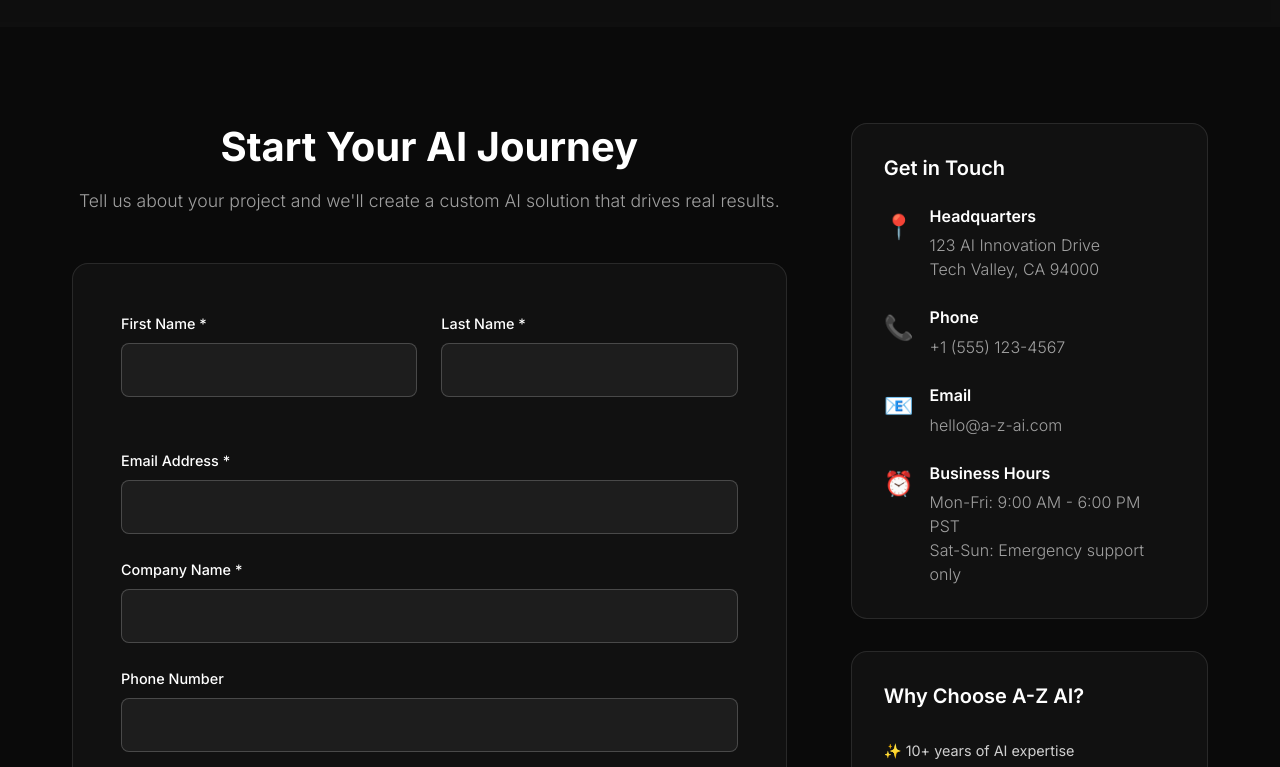
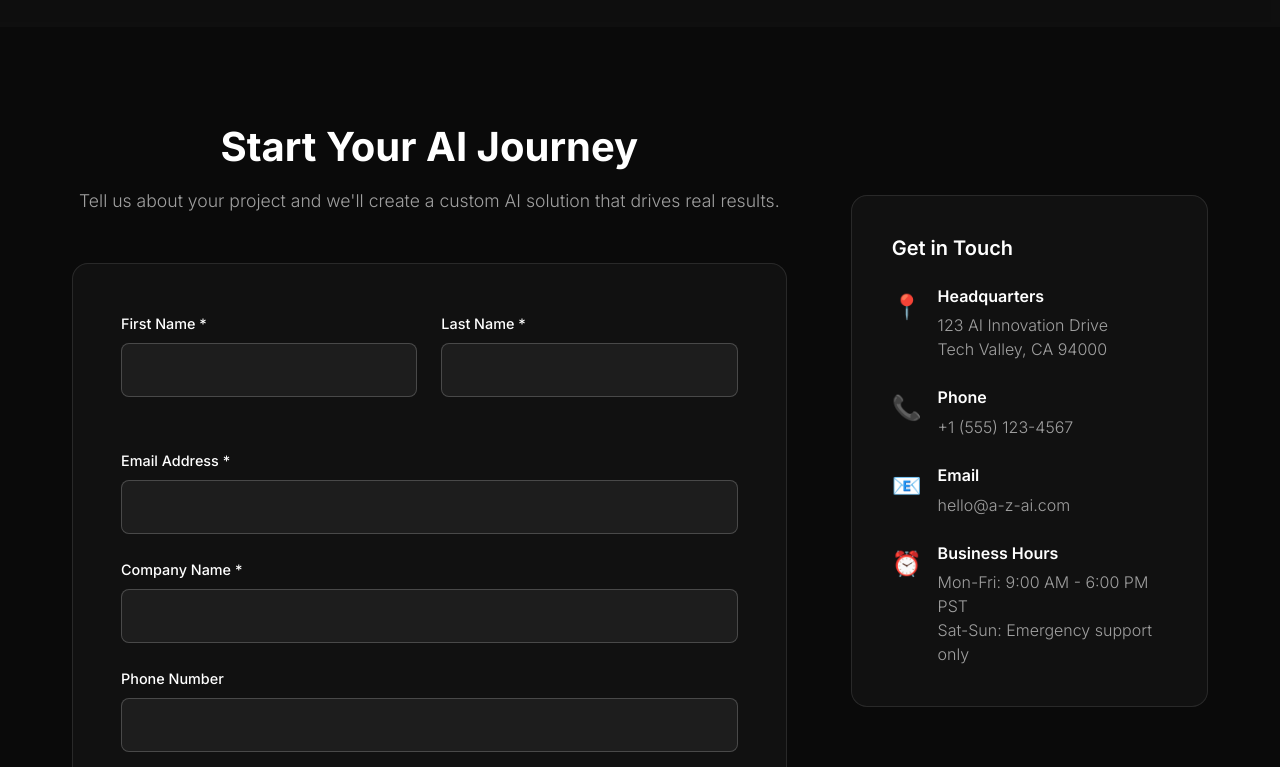
Before and after one commit to Tellivision/a-z, a plain HTML site: page contact.html in a window 1280 px wide. Shown: the part 1240-2007 px from the top of the page. Drawn offline with Linux system fonts and the light colour scheme.

Commit message:
Fix: Align contact info card with form header

```diff
--- a/contact.css
+++ b/contact.css
@@ -445,13 +445,17 @@
     display: flex;
     flex-direction: column;
     gap: 2rem;
+    position: sticky;
+    top: 100px;
+    padding-top: 4.5rem;
 }
 
 .info-card {
     background: rgba(255, 255, 255, 0.03);
     border: 1px solid rgba(255, 255, 255, 0.1);
     border-radius: 16px;
-    padding: 2rem;
+    padding: 2.5rem;
+    margin-bottom: 2rem;
     transition: all 0.3s ease;
 }
 
```
